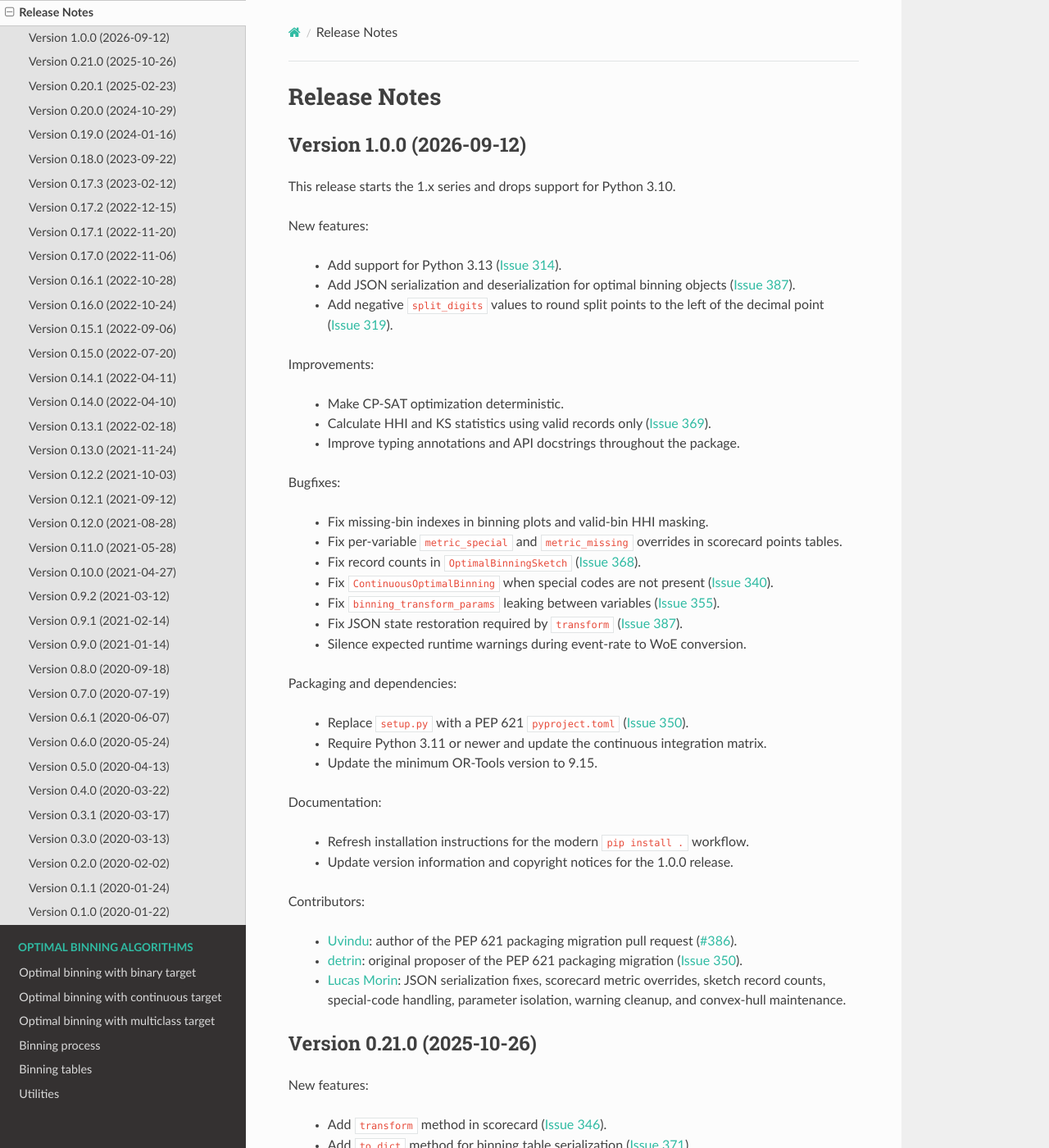
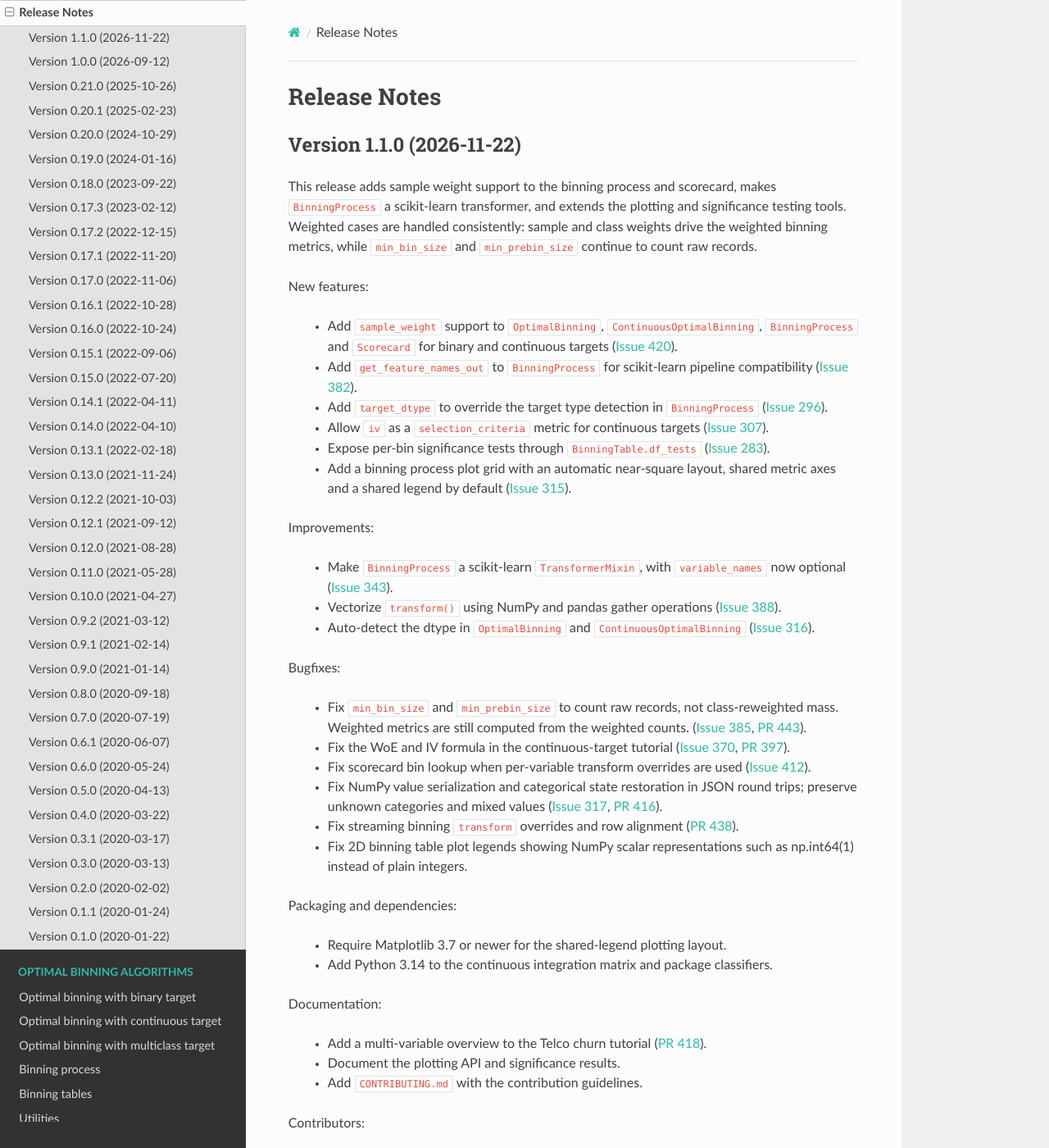
Before and after one commit to guillermo-navas-palencia/optbinning, a Sphinx documentation site: the page built from doc/source/release_notes.rst, in a window 1280 px wide and 1400 px high. Shown: the whole window at 82% size. Built offline with Sphinx 7.4.7 and the Read the Docs theme 3.1.0, drawn with Linux system fonts in a browser that asks for light colours; pages that are not in the unit, such as notebooks, are missing from menus; some of the changed text lies outside the part shown.

Commit message:
Preparation for release 1.1.0

```diff
--- a/README.rst
+++ b/README.rst
@@ -233,7 +233,7 @@ Print overview information about the options settings, problem statistics, and t
 
 .. code-block:: text
 
-   optbinning (Version 1.0.0)
+   optbinning (Version 1.1.0)
    Copyright (c) 2019-2026 Guillermo Navas-Palencia, Apache License 2.0
 
      Begin options
@@ -401,7 +401,7 @@ and the number of selected variables after the binning process.
 
 .. code-block:: text
 
-   optbinning (Version 1.0.0)
+   optbinning (Version 1.1.0)
    Copyright (c) 2019-2026 Guillermo Navas-Palencia, Apache License 2.0
 
      Begin options
--- a/doc/source/release_notes.rst
+++ b/doc/source/release_notes.rst
@@ -1,5 +1,54 @@
 Release Notes
 =============
+
+Version 1.1.0 (2026-11-22)
+--------------------------
+
+This release adds sample weight support to the binning process and scorecard, makes ``BinningProcess`` a scikit-learn transformer, and extends the plotting and significance testing tools.
+Weighted cases are handled consistently: sample and class weights drive the weighted binning metrics, while ``min_bin_size`` and ``min_prebin_size`` continue to count raw records.
+
+New features:
+
+   - Add ``sample_weight`` support to ``OptimalBinning``, ``ContinuousOptimalBinning``, ``BinningProcess`` and ``Scorecard`` for binary and continuous targets (`Issue 420 <https://github.com/guillermo-navas-palencia/optbinning/issues/420>`_).
+   - Add ``get_feature_names_out`` to ``BinningProcess`` for scikit-learn pipeline compatibility (`Issue 382 <https://github.com/guillermo-navas-palencia/optbinning/issues/382>`_).
+   - Add ``target_dtype`` to override the target type detection in ``BinningProcess`` (`Issue 296 <https://github.com/guillermo-navas-palencia/optbinning/issues/296>`_).
+   - Allow ``iv`` as a ``selection_criteria`` metric for continuous targets (`Issue 307 <https://github.com/guillermo-navas-palencia/optbinning/issues/307>`_).
+   - Expose per-bin significance tests through ``BinningTable.df_tests`` (`Issue 283 <https://github.com/guillermo-navas-palencia/optbinning/issues/283>`_).
+   - Add a binning process plot grid with an automatic near-square layout, shared metric axes and a shared legend by default (`Issue 315 <https://github.com/guillermo-navas-palencia/optbinning/issues/315>`_).
+
+Improvements:
+
+   - Make ``BinningProcess`` a scikit-learn ``TransformerMixin``, with ``variable_names`` now optional (`Issue 343 <https://github.com/guillermo-navas-palencia/optbinning/issues/343>`_).
+   - Vectorize ``transform()`` using NumPy and pandas gather operations (`Issue 388 <https://github.com/guillermo-navas-palencia/optbinning/issues/388>`_).
+   - Auto-detect the dtype in ``OptimalBinning`` and ``ContinuousOptimalBinning`` (`Issue 316 <https://github.com/guillermo-navas-palencia/optbinning/issues/316>`_).
+
+Bugfixes:
+
+   - Fix ``min_bin_size`` and ``min_prebin_size`` to count raw records, not class-reweighted mass. Weighted metrics are still computed from the weighted counts. (`Issue 385 <https://github.com/guillermo-navas-palencia/optbinning/issues/385>`_, `PR 443 <https://github.com/guillermo-navas-palencia/optbinning/pull/443>`_).
+   - Fix the WoE and IV formula in the continuous-target tutorial (`Issue 370 <https://github.com/guillermo-navas-palencia/optbinning/issues/370>`_, `PR 397 <https://github.com/guillermo-navas-palencia/optbinning/pull/397>`_).
+   - Fix scorecard bin lookup when per-variable transform overrides are used (`Issue 412 <https://github.com/guillermo-navas-palencia/optbinning/issues/412>`_).
+   - Fix NumPy value serialization and categorical state restoration in JSON round trips; preserve unknown categories and mixed values (`Issue 317 <https://github.com/guillermo-navas-palencia/optbinning/issues/317>`_, `PR 416 <https://github.com/guillermo-navas-palencia/optbinning/pull/416>`_).
+   - Fix streaming binning ``transform`` overrides and row alignment (`PR 438 <https://github.com/guillermo-navas-palencia/optbinning/pull/438>`_).
+   - Fix 2D binning table plot legends showing NumPy scalar representations such as np.int64(1) instead of plain integers.
+
+Packaging and dependencies:
+
+   - Require Matplotlib 3.7 or newer for the shared-legend plotting layout.
+   - Add Python 3.14 to the continuous integration matrix and package classifiers.
+
+Documentation:
+
+   - Add a multi-variable overview to the Telco churn tutorial (`PR 418 <https://github.com/guillermo-navas-palencia/optbinning/pull/418>`_).
+   - Document the plotting API and significance results.
+   - Add ``CONTRIBUTING.md`` with the contribution guidelines.
+
+Contributors:
+
+   - `Lucas Morin <https://github.com/lcrmorin>`_: plotting API and grids, significance tests, scikit-learn transformer compatibility, vectorized ``transform``, JSON fixes, and the continuous-target tutorial fix.
+   - `Jorge Suit <https://github.com/josp70>`_: ``get_feature_names_out`` implementation (`Issue 382 <https://github.com/guillermo-navas-palencia/optbinning/issues/382>`_, `PR 383 <https://github.com/guillermo-navas-palencia/optbinning/pull/383>`_).
+   - `Swapnil Dwivedi <https://github.com/Swapnil-byte-798>`_: fix for streaming binning transform overrides and row alignment (`PR 438 <https://github.com/guillermo-navas-palencia/optbinning/pull/438>`_).
+
+
 Version 1.0.0 (2026-09-12)
 ---------------------------
 
--- a/pyproject.toml
+++ b/pyproject.toml
@@ -33,6 +33,7 @@ classifiers = [
     "Programming Language :: Python :: 3.11",
     "Programming Language :: Python :: 3.12",
     "Programming Language :: Python :: 3.13",
+    "Programming Language :: Python :: 3.14",
 ]
 
 [project.optional-dependencies]
```
Also changed, not shown: 1 other file.
